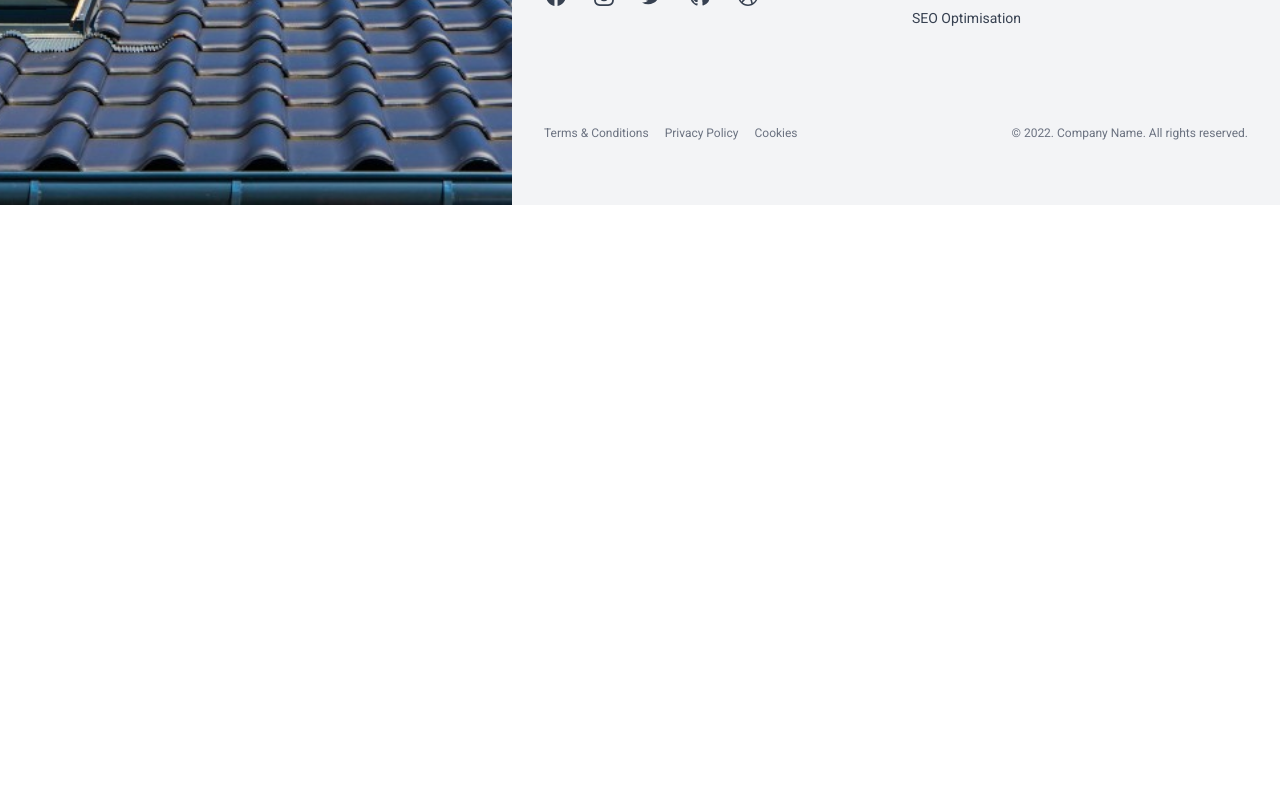
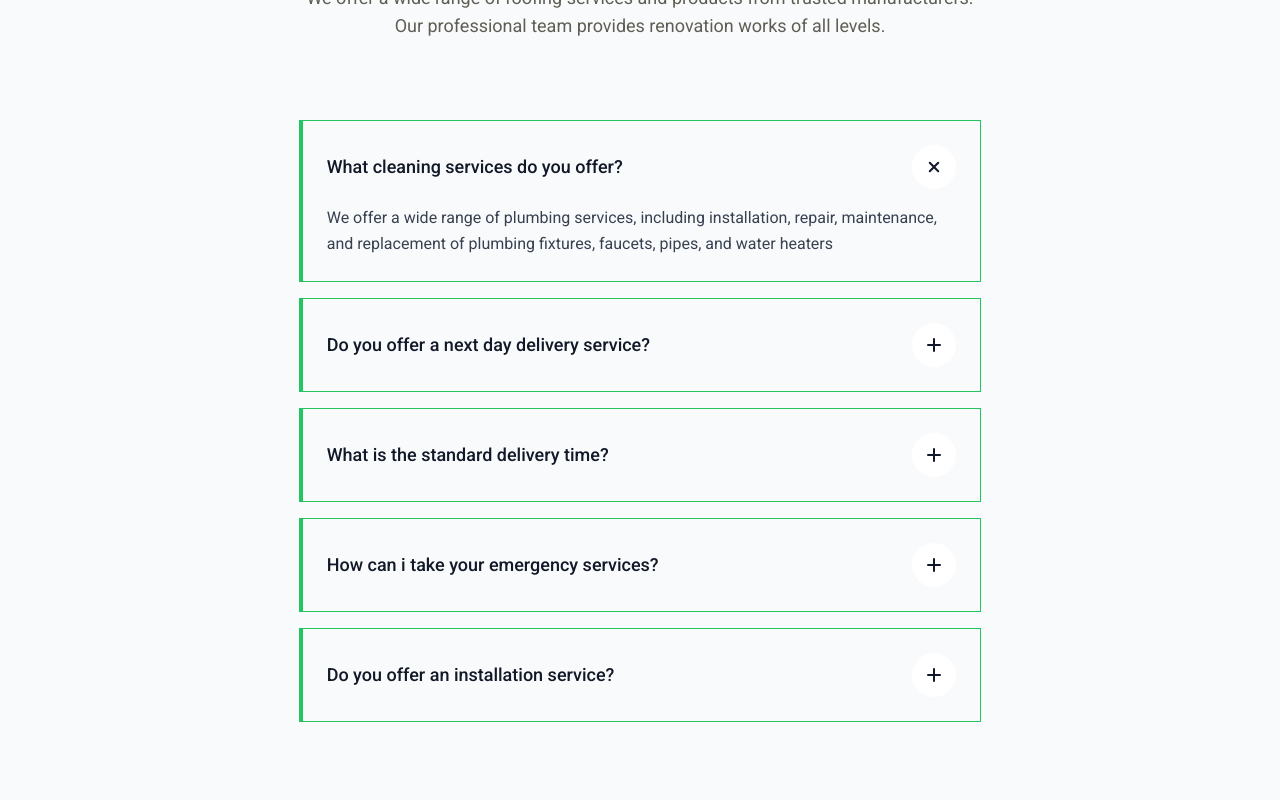
Before and after one commit to TanvirAlHasib/roofing_frontend, a React (Vite) app: page / in a window 1280 px wide. Shown: the part 6760-7560 px from the top of the page. Before the commit the page ends 6965 px from the top, so only its background shows below. Built offline with nearby package versions, Linux system fonts and the light colour scheme; no server answers.

Commit message:
add: faq section design done

```diff
--- /dev/null
+++ b/src/components/FAQ.jsx
@@ -0,0 +1,172 @@
+/* eslint-disable react/no-unknown-property */
+// import React from 'react'
+
+export default function FAQ() {
+  return (
+    <section className='w-full bg-gray-50 py-36'>
+
+        <div className='w-[80%] mx-auto'>
+
+            <div className="flex flex-col gap-4 justify-center items-center mb-20">
+
+                <h2 className="text-7xl text-gray-900 font-semibold">Frequently asked questions.</h2>
+
+                <p className="text-center text-[#5e5e54] text-lg">We offer a wide range of roofing services and products from trusted manufacturers. <br/> Our professional team provides renovation works of all levels.</p>
+
+            </div>
+
+            <div className="space-y-4 w-2/3 mx-auto">
+
+                <details
+                    className="group border-s-4 border-[1px] border-green-500 bg-gray-50 p-6 [&_summary::-webkit-details-marker]:hidden"
+                    open
+                >
+                    <summary className="flex cursor-pointer items-center justify-between gap-1.5">
+                    <h2 className="text-lg font-medium text-gray-900">
+                        What cleaning services do you offer?
+                    </h2>
+
+                    <span className="shrink-0 rounded-full bg-white p-1.5 text-gray-900 sm:p-3">
+                        <svg
+                        xmlns="http://www.w3.org/2000/svg"
+                        className="size-5 shrink-0 transition duration-300 group-open:-rotate-45"
+                        viewBox="0 0 20 20"
+                        fill="currentColor"
+                        >
+                        <path
+                            fill-rule="evenodd"
+                            d="M10 3a1 1 0 011 1v5h5a1 1 0 110 2h-5v5a1 1 0 11-2 0v-5H4a1 1 0 110-2h5V4a1 1 0 011-1z"
+                            clip-rule="evenodd"
+                        />
+                        </svg>
+                    </span>
+                    </summary>
+
+                    <p className="mt-4 leading-relaxed text-gray-700">
+                        We offer a wide range of plumbing services, including installation, repair, maintenance, and replacement of plumbing fixtures, faucets, pipes, and water heaters
+                    </p>
+                </details>
+
+                <details
+                    className="group border-s-4 border-[1px] border-green-500 bg-gray-50 p-6 [&_summary::-webkit-details-marker]:hidden"
+                >
+                    <summary className="flex cursor-pointer items-center justify-between gap-1.5">
+                    <h2 className="text-lg font-medium text-gray-900">
+                        Do you offer a next day delivery service?
+                    </h2>
+
+                    <span className="shrink-0 rounded-full bg-white p-1.5 text-gray-900 sm:p-3">
+                        <svg
+                        xmlns="http://www.w3.org/2000/svg"
+                        className="size-5 shrink-0 transition duration-300 group-open:-rotate-45"
+                        viewBox="0 0 20 20"
+                        fill="currentColor"
+                        >
+                        <path
+                            fill-rule="evenodd"
+                            d="M10 3a1 1 0 011 1v5h5a1 1 0 110 2h-5v5a1 1 0 11-2 0v-5H4a1 1 0 110-2h5V4a1 1 0 011-1z"
+                            clip-rule="evenodd"
+                        />
+                        </svg>
+                    </span>
+                    </summary>
+
+                    <p className="mt-4 leading-relaxed text-gray-700">
+                        We offer a wide range of plumbing services, including installation, repair, maintenance, and replacement of plumbing fixtures, faucets, pipes, and water heaters
+                    </p>
+                </details>
+
+                <details
+                    className="group border-s-4 border-[1px] border-green-500 bg-gray-50 p-6 [&_summary::-webkit-details-marker]:hidden"
+                >
+                    <summary className="flex cursor-pointer items-center justify-between gap-1.5">
+                    <h2 className="text-lg font-medium text-gray-900">
+                        What is the standard delivery time?
+                    </h2>
+
+                    <span className="shrink-0 rounded-full bg-white p-1.5 text-gray-900 sm:p-3">
+                        <svg
+                        xmlns="http://www.w3.org/2000/svg"
+                        className="size-5 shrink-0 transition duration-300 group-open:-rotate-45"
+                        viewBox="0 0 20 20"
+                        fill="currentColor"
+                        >
+                        <path
+                            fill-rule="evenodd"
+                            d="M10 3a1 1 0 011 1v5h5a1 1 0 110 2h-5v5a1 1 0 11-2 0v-5H4a1 1 0 110-2h5V4a1 1 0 011-1z"
+                            clip-rule="evenodd"
+                        />
+                        </svg>
+                    </span>
+                    </summary>
+
+                    <p className="mt-4 leading-relaxed text-gray-700">
+                        We offer a wide range of plumbing services, including installation, repair, maintenance, and replacement of plumbing fixtures, faucets, pipes, and water heaters
+                    </p>
+                </details>
+
+                <details
+                    className="group border-s-4 border-[1px] border-green-500 bg-gray-50 p-6 [&_summary::-webkit-details-marker]:hidden"
+                >
+                    <summary className="flex cursor-pointer items-center justify-between gap-1.5">
+                    <h2 className="text-lg font-medium text-gray-900">
+                        How can i take your emergency services?
+                    </h2>
+
+                    <span className="shrink-0 rounded-full bg-white p-1.5 text-gray-900 sm:p-3">
+                        <svg
+                        xmlns="http://www.w3.org/2000/svg"
+                        className="size-5 shrink-0 transition duration-300 group-open:-rotate-45"
+                        viewBox="0 0 20 20"
+                        fill="currentColor"
+                        >
+                        <path
+                            fill-rule="evenodd"
+                            d="M10 3a1 1 0 011 1v5h5a1 1 0 110 2h-5v5a1 1 0 11-2 0v-5H4a1 1 0 110-2h5V4a1 1 0 011-1z"
+                            clip-rule="evenodd"
+                        />
+                        </svg>
+                    </span>
+                    </summary>
+
+                    <p className="mt-4 leading-relaxed text-gray-700">
+                        We offer a wide range of plumbing services, including installation, repair, maintenance, and replacement of plumbing fixtures, faucets, pipes, and water heaters
+                    </p>
+                </details>
+
+                <details
+                    className="group border-s-4 border-[1px] border-green-500 bg-gray-50 p-6 [&_summary::-webkit-details-marker]:hidden"
+                >
+                    <summary className="flex cursor-pointer items-center justify-between gap-1.5">
+                    <h2 className="text-lg font-medium text-gray-900">
+                        Do you offer an installation service?
+                    </h2>
+
+                    <span className="shrink-0 rounded-full bg-white p-1.5 text-gray-900 sm:p-3">
+                        <svg
+                        xmlns="http://www.w3.org/2000/svg"
+                        className="size-5 shrink-0 transition duration-300 group-open:-rotate-45"
+                        viewBox="0 0 20 20"
+                        fill="currentColor"
+                        >
+                        <path
+                            fill-rule="evenodd"
+                            d="M10 3a1 1 0 011 1v5h5a1 1 0 110 2h-5v5a1 1 0 11-2 0v-5H4a1 1 0 110-2h5V4a1 1 0 011-1z"
+                            clip-rule="evenodd"
+                        />
+                        </svg>
+                    </span>
+                    </summary>
+
+                    <p className="mt-4 leading-relaxed text-gray-700">
+                        We offer a wide range of plumbing services, including installation, repair, maintenance, and replacement of plumbing fixtures, faucets, pipes, and water heaters
+                    </p>
+                </details>
+
+            </div>
+
+        </div>
+
+    </section>
+  )
+}
--- a/src/pages/Home.jsx
+++ b/src/pages/Home.jsx
@@ -1,5 +1,6 @@
 // import React from 'react'
 import Experience from '../components/Experience'
+import FAQ from '../components/FAQ'
 import FreeConsultation from '../components/FreeConsultation'
 import Hero from '../components/Hero'
 import HomeBlogSection from '../components/HomeBlogSection'
@@ -15,6 +16,7 @@ export default function Home() {
         <FreeConsultation/>
         <Testimonials/>
         <HomeBlogSection/>
+        <FAQ/>
     </>
   )
 }
```
